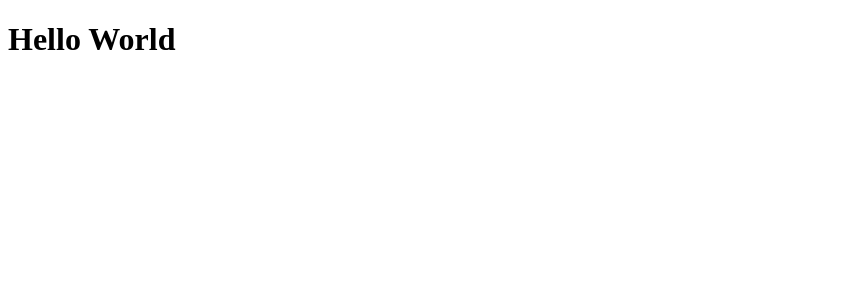
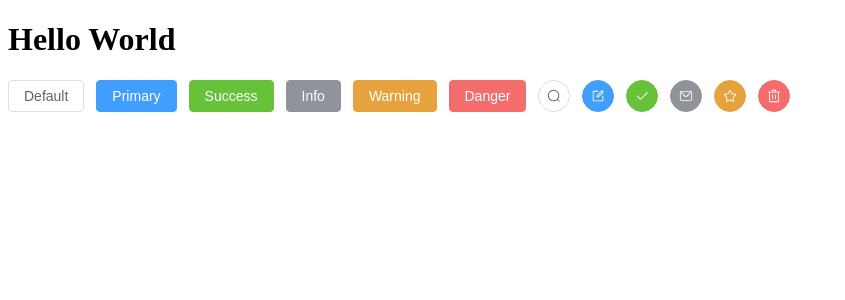
Before and after one commit to LIU2020822LMC/LIU2020822LMC-vue3-Ts-admin-project-GuiGuZhenXuan, a Vue app: page / in a window 1280 px wide. Shown: the top 300 px of the page, without its empty margins (0-845 px from the left). Built offline with nearby package versions, Linux system fonts and the light colour scheme.

Commit message:
feat: 项目中element-plus集成

```diff
--- a/package.json
+++ b/package.json
@@ -16,6 +16,7 @@
     "preinstall": "node ./scripts/preinstall.js"
   },
   "dependencies": {
+    "@element-plus/icons-vue": "^2.3.2",
     "axios": "^1.6.8",
     "element-plus": "^2.6.2",
     "pinia": "^2.1.7",
--- a/src/App.vue
+++ b/src/App.vue
@@ -1,7 +1,29 @@
-<script setup lang="ts"></script>
+<script setup lang="ts">
+import {
+  Check,
+  Delete,
+  Edit,
+  Message,
+  Search,
+  Star,
+} from '@element-plus/icons-vue'
+</script>
 
 <template>
   <h1>Hello World</h1>
+  <el-button>Default</el-button>
+  <el-button type="primary">Primary</el-button>
+  <el-button type="success">Success</el-button>
+  <el-button type="info">Info</el-button>
+  <el-button type="warning">Warning</el-button>
+  <el-button type="danger">Danger</el-button>
+
+  <el-button :icon="Search" circle />
+  <el-button type="primary" :icon="Edit" circle />
+  <el-button type="success" :icon="Check" circle />
+  <el-button type="info" :icon="Message" circle />
+  <el-button type="warning" :icon="Star" circle />
+  <el-button type="danger" :icon="Delete" circle />
 </template>
 
 <style scoped></style>
--- a/src/main.ts
+++ b/src/main.ts
@@ -1,4 +1,12 @@
 import { createApp } from 'vue'
+import ElementPlus from 'element-plus'
+import 'element-plus/dist/index.css'
 import App from './App.vue'
+import zhCn from 'element-plus/es/locale/lang/zh-cn'
 
-createApp(App).mount('#app')
+const app = createApp(App)
+
+app.use(ElementPlus, {
+  locale: zhCn,
+})
+app.mount('#app')
```
Also changed, not shown: 1 other file (tests, documents, lock files or other folders).
